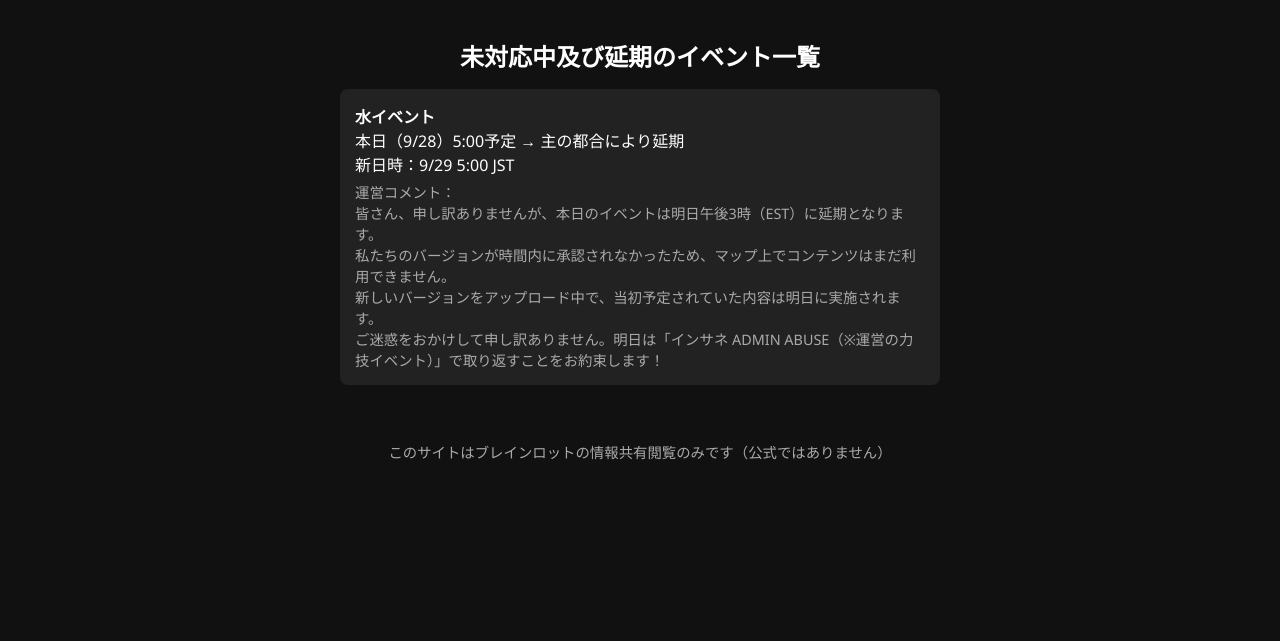
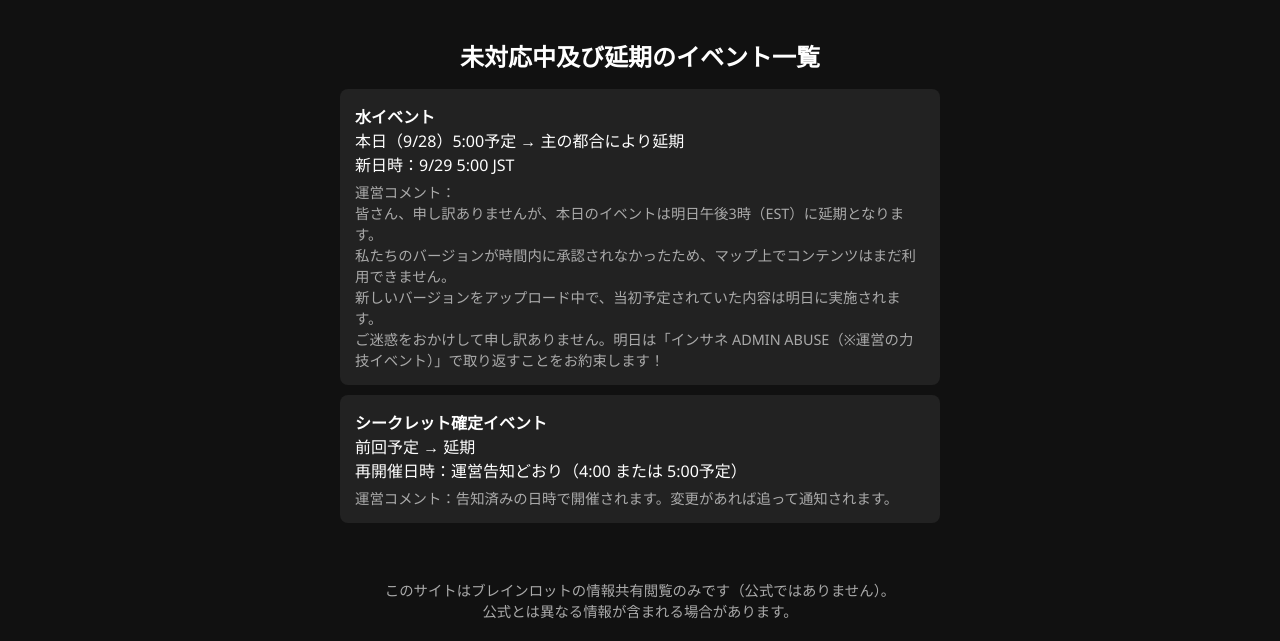
Before and after one commit to adsteam48/adsteam48.github.io, a plain HTML site: page index.html in a window 1280 px wide. Shown: the part 304-945 px from the top of the page. Before the commit the page ends 880 px from the top, so only its background shows below. Drawn offline with Linux system fonts and the light colour scheme.

Commit message:
Update index.html

```diff
--- a/index.html
+++ b/index.html
@@ -92,12 +92,20 @@
           ご迷惑をおかけして申し訳ありません。明日は「インサネ ADMIN ABUSE（※運営の力技イベント）」で取り返すことをお約束します！
         </div>
       </li>
-      <!-- ほかの延期イベントもここに追加可能 -->
+      <li>
+        <strong>シークレット確定イベント</strong><br>
+        前回予定 → 延期<br>
+        再開催日時：運営告知どおり（4:00 または 5:00予定）
+        <div class="comment">
+          運営コメント：告知済みの日時で開催されます。変更があれば追って通知されます。
+        </div>
+      </li>
     </ul>
   </section>
 
   <footer>
-    このサイトはブレインロットの情報共有閲覧のみです（公式ではありません）
+    このサイトはブレインロットの情報共有閲覧のみです（公式ではありません）。<br>
+    公式とは異なる情報が含まれる場合があります。
   </footer>
 
   <script>
```
